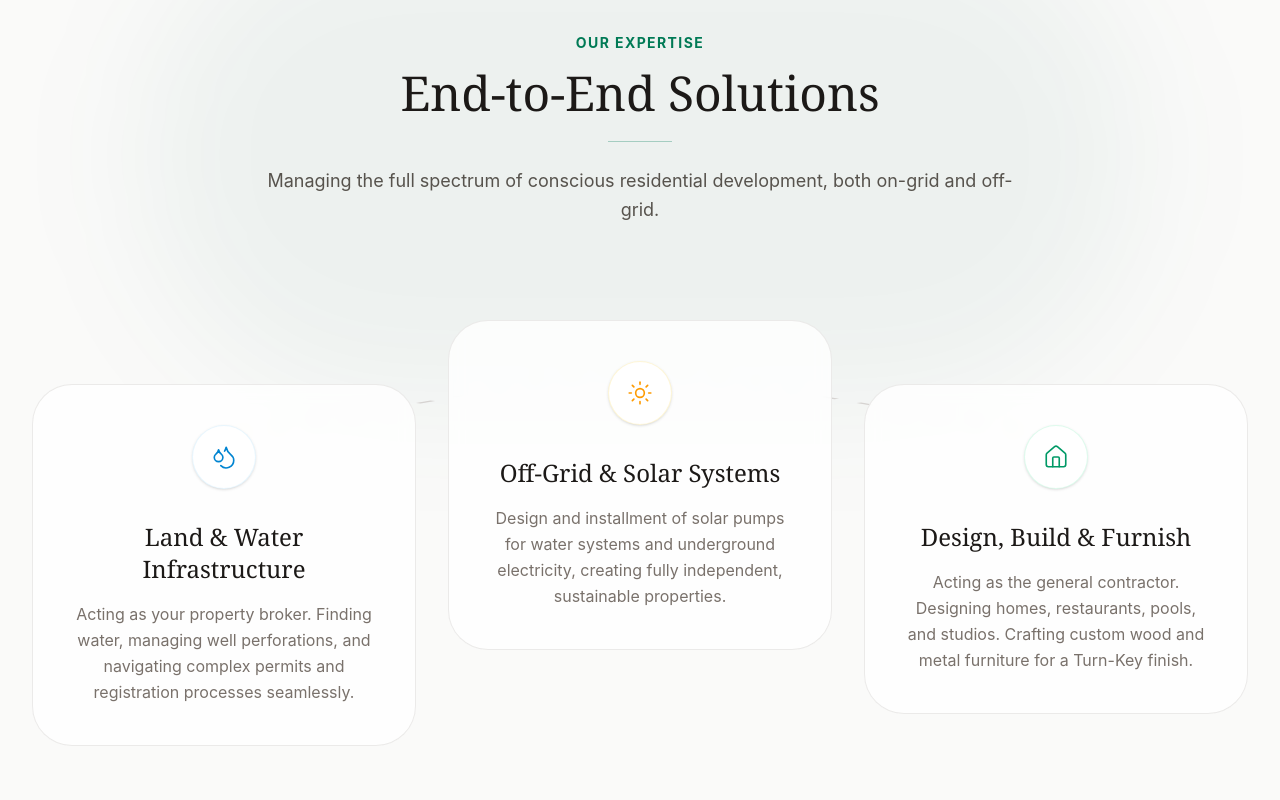
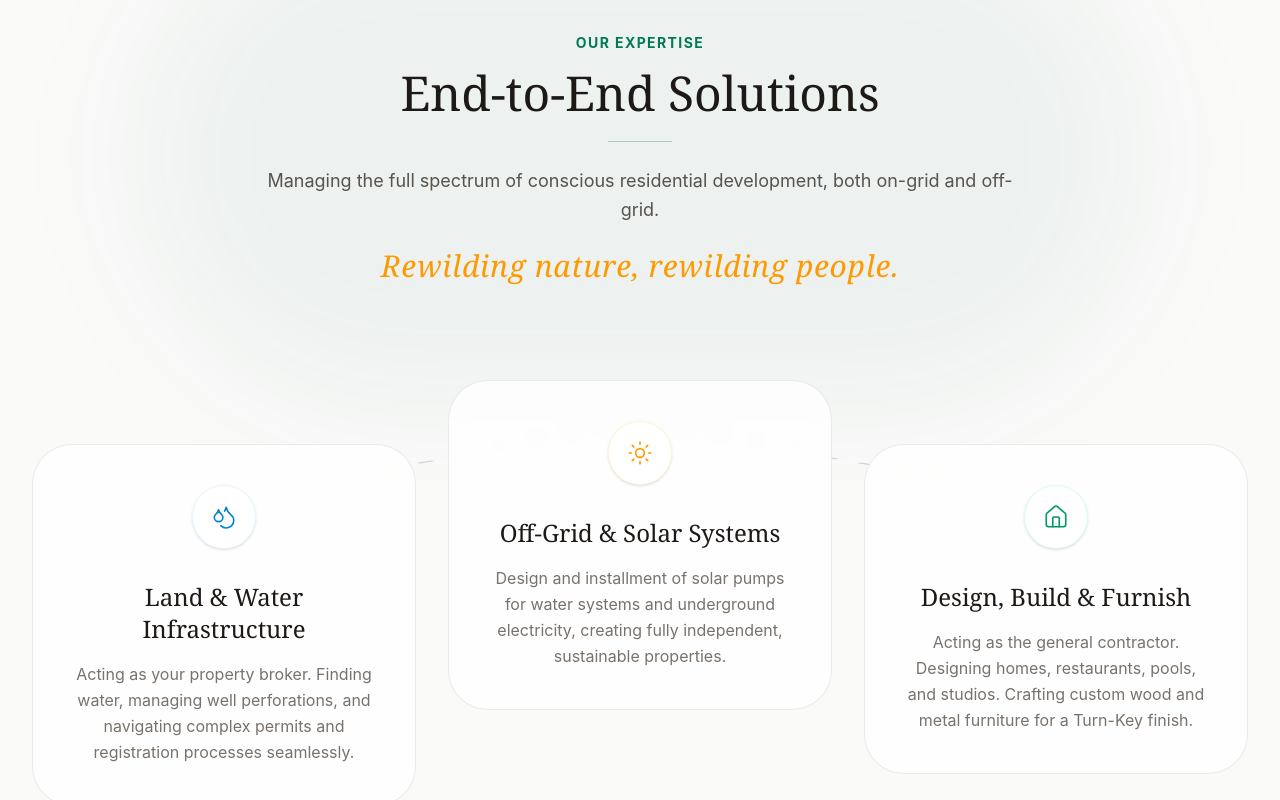
Before and after one commit to TideStay/Hen-Properties-broker, a React (Vite) app: page / in a window 1280 px wide. Shown: the part 2325-3125 px from the top of the page. Built offline with nearby package versions, Linux system fonts and the light colour scheme.

Commit message:
הוספת משפט בכתום

```diff
--- a/src/App.jsx
+++ b/src/App.jsx
@@ -518,10 +518,15 @@ export default function App() {
             <h2 className="text-sm font-bold tracking-widest uppercase text-emerald-700 mb-4">Our Expertise</h2>
             <h3 className="text-4xl lg:text-5xl font-serif text-stone-900 mb-6">End-to-End Solutions</h3>
             <div className="w-16 h-px bg-emerald-700/30 mx-auto mb-6"></div>
-            <p className="text-stone-600 text-lg leading-relaxed">
+            <p className="text-stone-600 text-lg leading-relaxed mb-6">
               Managing the full spectrum of conscious residential development, both on-grid and off-grid.
             </p>
+            {/* New Brand Slogan */}
+            <p className="text-2xl md:text-3xl font-serif italic text-amber-500 tracking-wide">
+              Rewilding nature, rewilding people.
+            </p>
           </div>
+
           <div className="relative grid md:grid-cols-3 gap-8 items-start">
             <div className="absolute top-0 left-0 w-full h-40 hidden md:block pointer-events-none z-0">
               <svg className="w-full h-full" viewBox="0 0 100 100" preserveAspectRatio="none">
```
